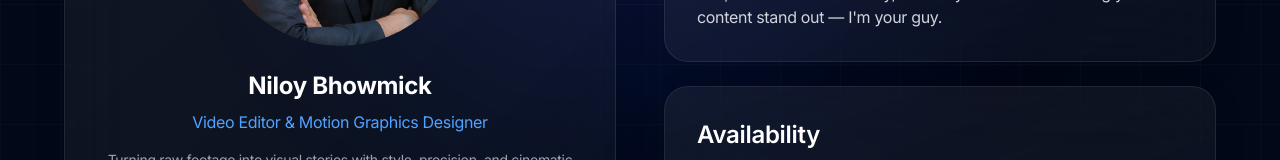
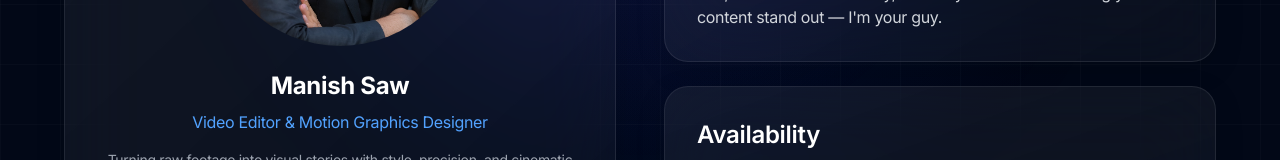
Before and after one commit to Manish8473/Manish-Saw-yt, a Next.js app: page /about in a window 1280 px wide. Shown: the part 596-756 px from the top of the page. Built offline with nearby package versions, Linux system fonts and the light colour scheme.

Commit message:
Update page.tsx

```diff
--- a/src/app/about/page.tsx
+++ b/src/app/about/page.tsx
@@ -48,7 +48,7 @@ export default function AboutPage() {
                   />
                 </div>
                 <h2 className="text-2xl font-bold mb-2 text-white">
-                  Niloy Bhowmick
+                  Manish Saw
                 </h2>
                 <p className="text-blue-400 mb-4">
                   Video Editor & Motion Graphics Designer
```
